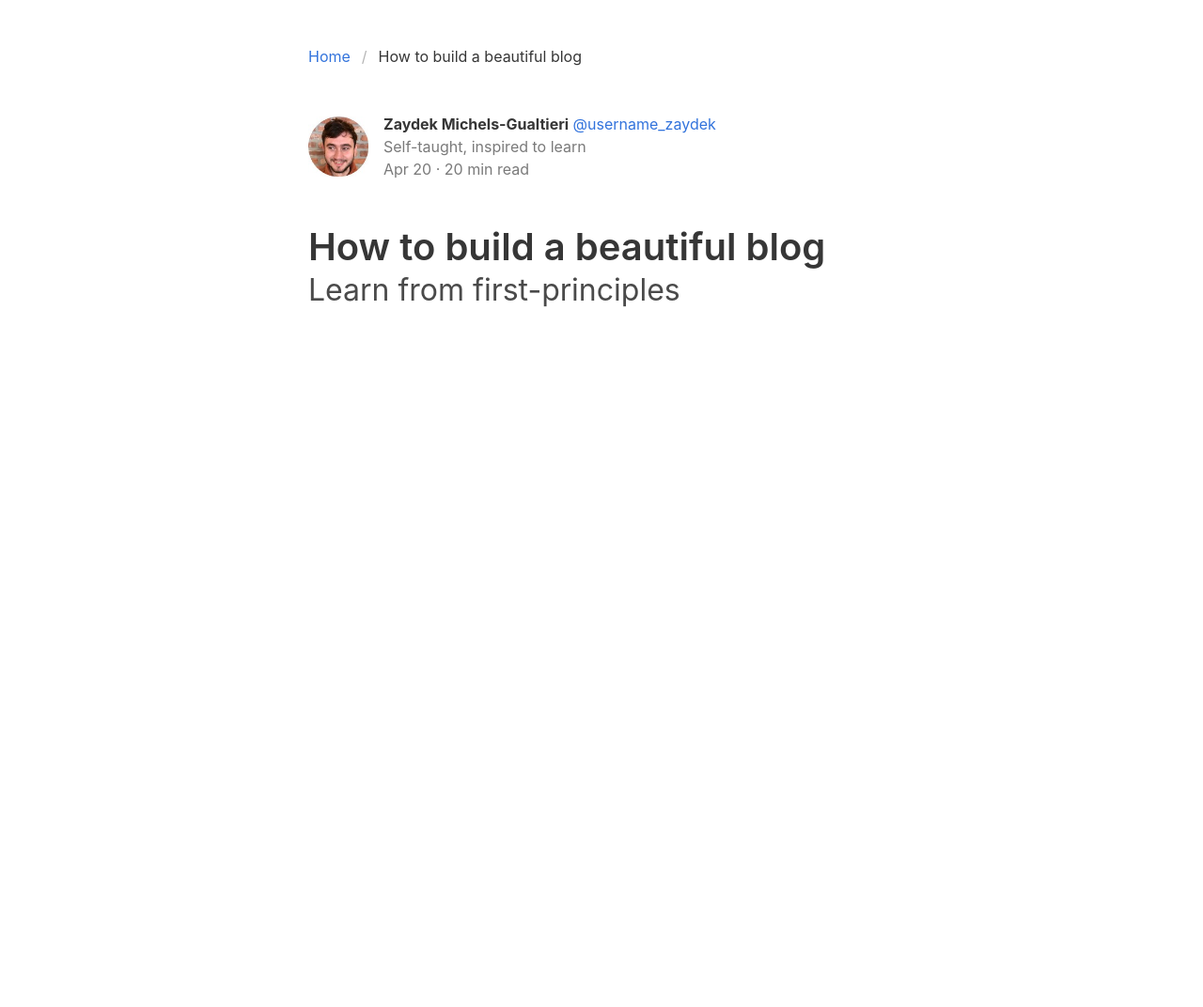
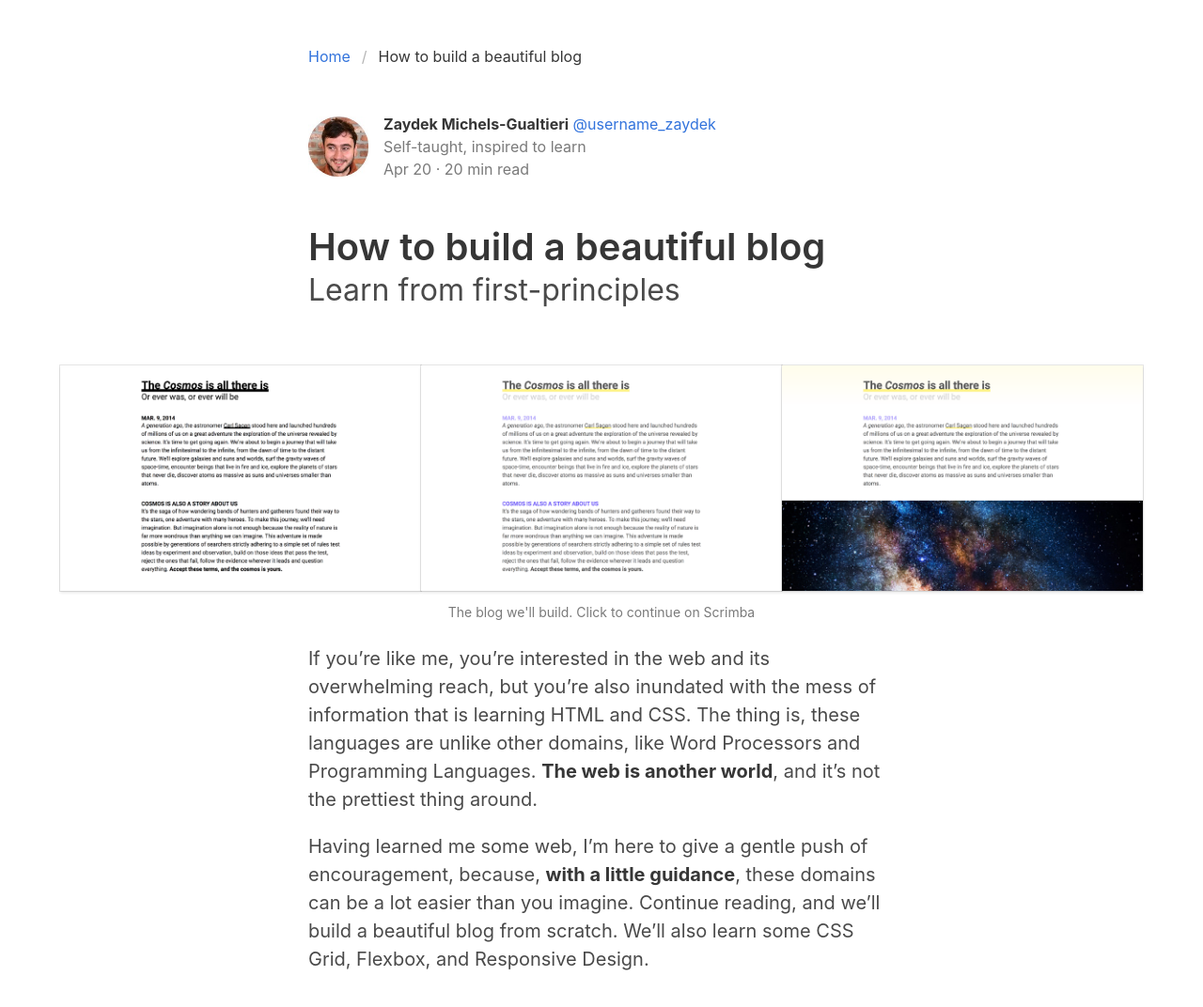
Before and after one commit to jpmoyacastillo/bulma-framework, a website: page blog.html in a window 1280 px wide. Shown: the whole page at 94% size. Before the commit the page ends 800 px from the top, so only its background shows below. Drawn offline with nearby package versions, Linux system fonts and the light colour scheme.

Commit message:
Se agrego el contenido del blog

```diff
--- a/blog.html
+++ b/blog.html
@@ -26,6 +26,12 @@
 
 		.grid * {grid-column: md;}
 		.grid-xl { grid-column: xl; }
+
+		@media (max-width: 672px) {
+		:root {
+			font-size: 90%;
+		}
+}
 
 		</style>
 	</head>
@@ -66,10 +72,49 @@
 					</article>
 				<!-- media -->
 
-
+				<!-- section -->
 				<div class="section is-paddingless-horizontal">
 					<h1 class="title is-2">How to build a beautiful blog</h1>
 					<h2 class="subtitle is-3">Learn from first-principles</h2>
+				</div>
+				<!-- section -->
+
+				<!-- .columns -->
+				<figure class="columns is-mobile is-variable is-0 is-marginless grid-xl">
+					<div class="column">
+						<div class="image card">
+							<a><img src="images/blog-1.png"></a>
+						</div>
+					</div>
+					<div class="column">
+						<div class="image card">
+							<a><img src="images/blog-2.png"></a>
+						</div>
+					</div>
+					<div class="column">
+						<div class="image card">
+							<a><img src="images/blog-3.png"></a>
+						</div>
+					</div>
+				</figure>
+				<figcaption class="level">
+					<small class="level-item has-text-grey">
+						The blog we'll build. Click to continue on Scrimba
+					</small>
+				</figcaption>
+				<!-- /.columns -->
+
+				<div class="content is-medium">
+					<p>
+						If you’re like me, you’re interested in the web and its overwhelming reach, but you’re also inundated with the mess of information that is learning HTML and CSS.
+						The thing is, these languages are unlike other domains, like Word Processors and Programming Languages.
+						<strong>The web is another world</strong>, and it’s not the prettiest thing around.
+					</p>
+					<p>
+						Having learned me some web, I’m here to give a gentle push of encouragement, because, <strong>with a little guidance</strong>, these domains can be a lot easier than you imagine.
+						Continue reading, and we’ll build a beautiful blog from scratch.
+						We’ll also learn some CSS Grid, Flexbox, and Responsive Design.
+					</p>
 				</div>
 			</div>
 		</section>
```
